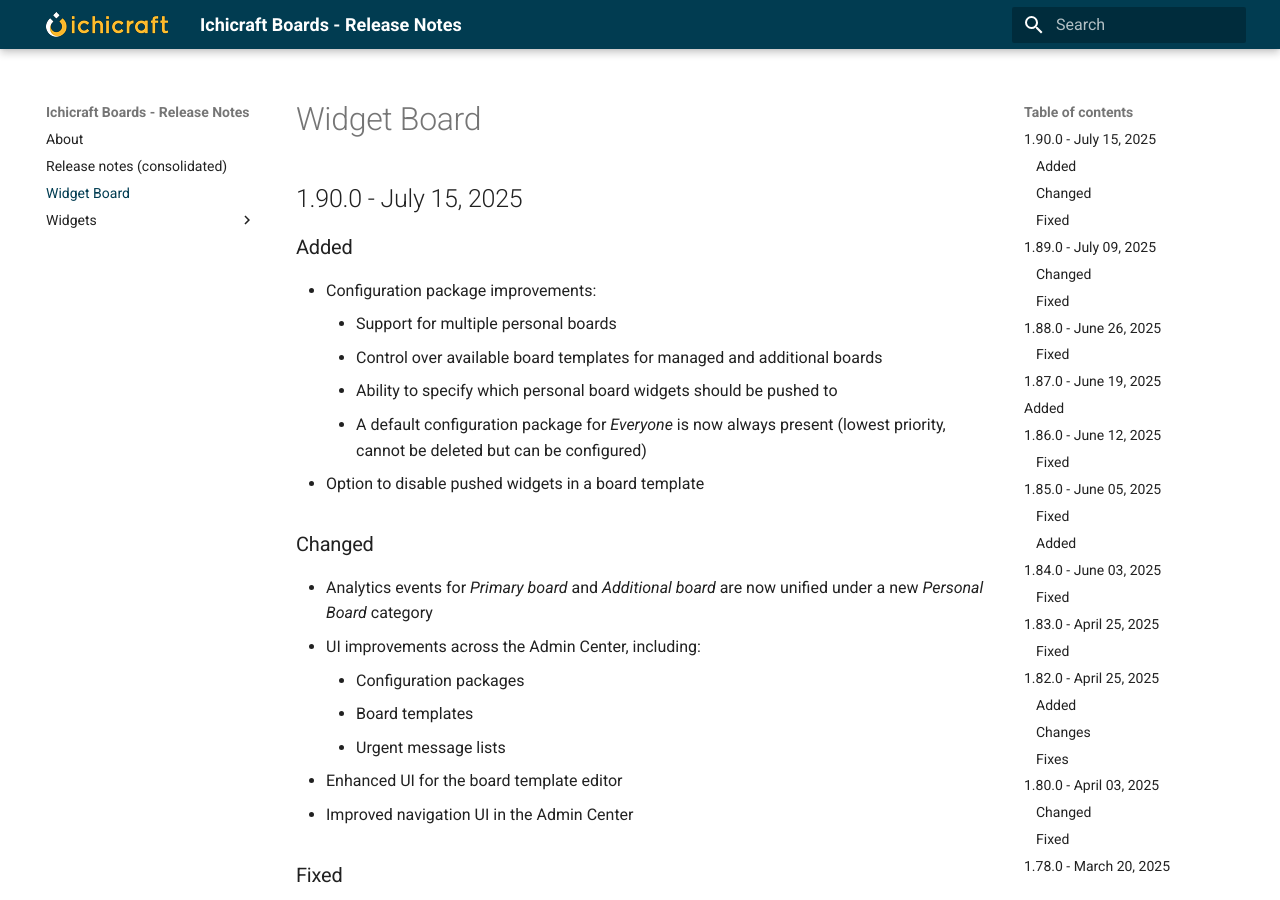
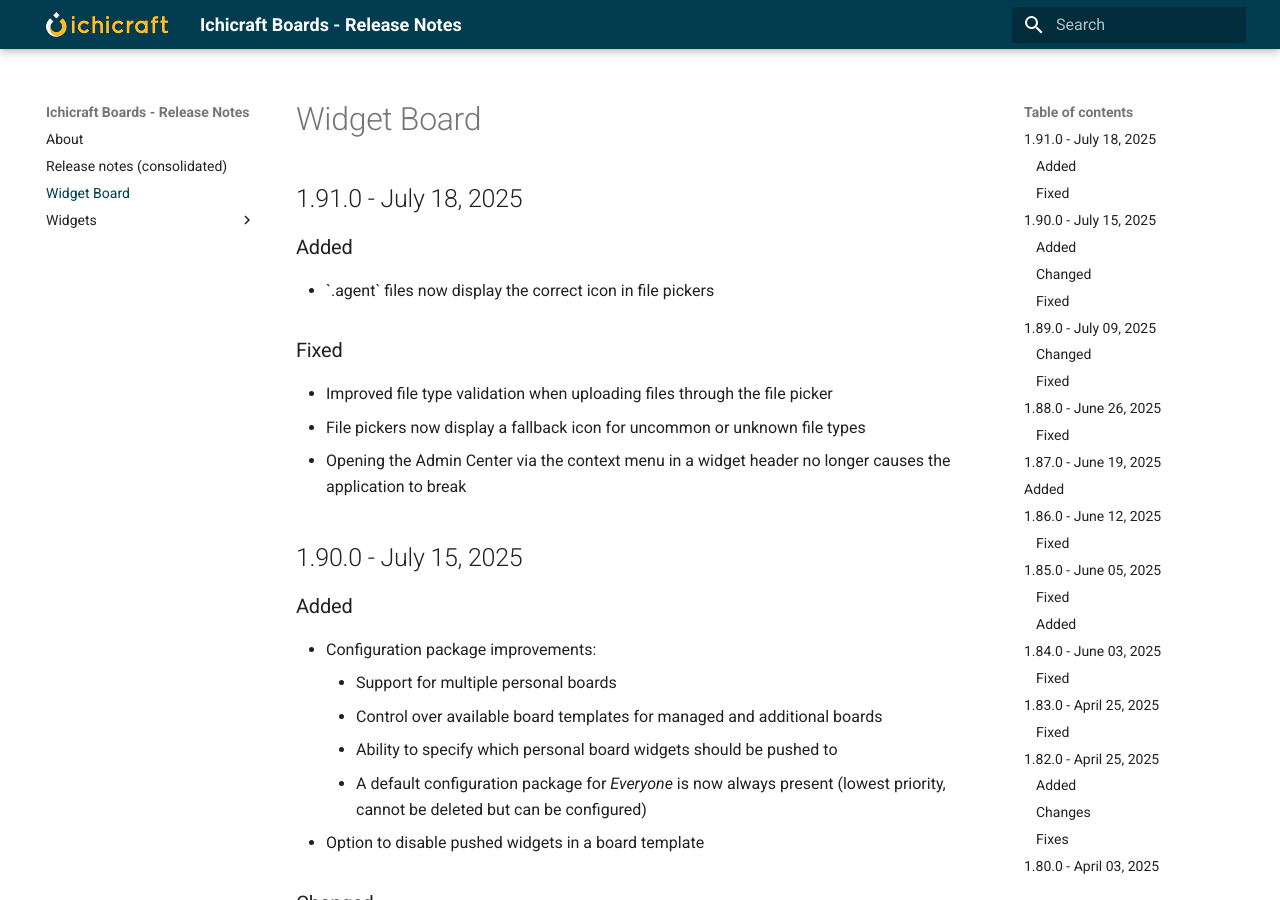
Before and after one commit to ichicraft/widgets-docs, an MkDocs documentation site: the page built from docs/Widget Board.md, in a window 1280 px wide and 900 px high. Built offline with MkDocs 1.6.1 and Material for MkDocs 9.7.7, drawn with Linux system fonts in a browser that asks for light colours.

```diff
--- a/docs/Widget Board.md
+++ b/docs/Widget Board.md
@@ -1,3 +1,13 @@
+## 1.91.0 - July 18, 2025
+
+### Added
+- &#x60;.agent&#x60; files now display the correct icon in file pickers
+
+### Fixed
+- Improved file type validation when uploading files through the file picker
+- File pickers now display a fallback icon for uncommon or unknown file types
+- Opening the Admin Center via the context menu in a widget header no longer causes the application to break
+
 ## 1.90.0 - July 15, 2025
 
 ### Added
```
Also changed, not shown: docs/Release-notes-(consolidated).md (+10 -0 lines).
